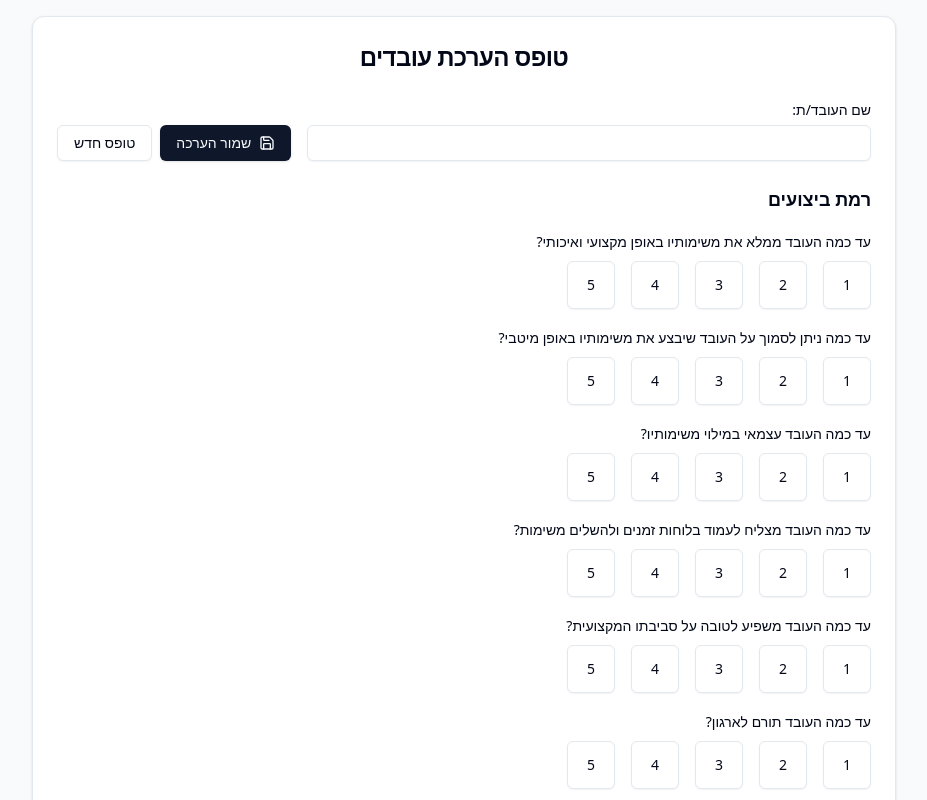
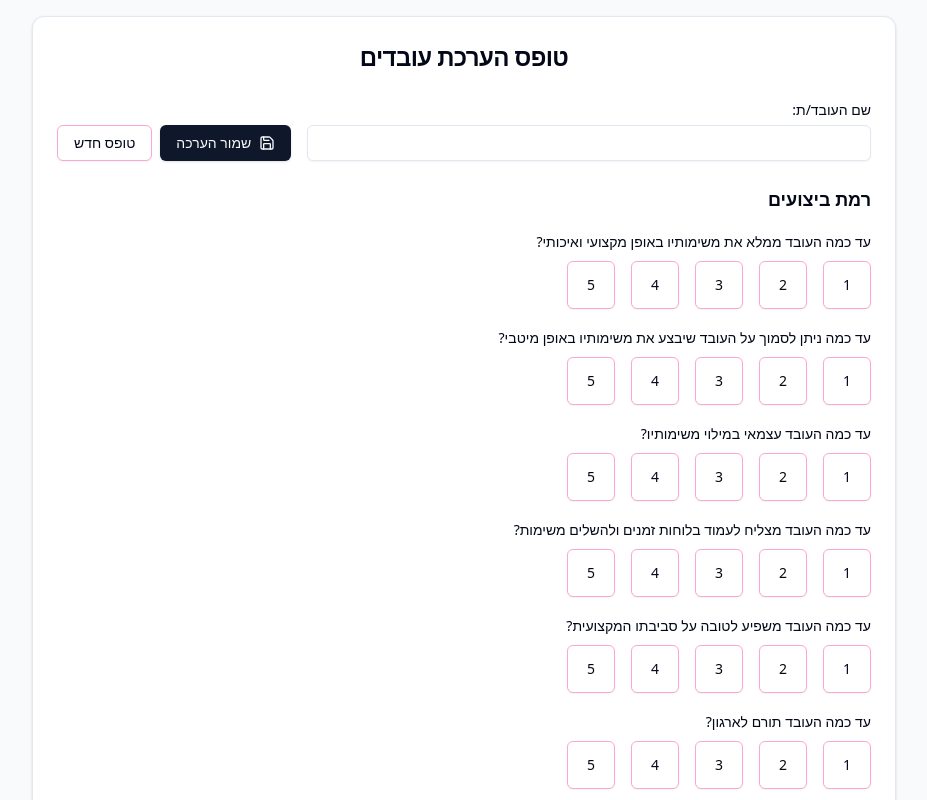
Before and after one commit to yonitfranko/employee-evaluation-app, a Next.js app: page / in a window 1280 px wide. Shown: the top 800 px of the page, without its empty margins (176-1103 px from the left). Built offline with nearby package versions, Linux system fonts and the light colour scheme.

Commit message:
Update button.jsx

```diff
--- a/src/components/ui/button.jsx
+++ b/src/components/ui/button.jsx
@@ -11,7 +11,7 @@ const buttonVariants = cva(
     variants: {
       variant: {
         default: "bg-primary text-primary-foreground shadow hover:bg-primary/90",
-        outline: "border border-input bg-background shadow-sm hover:bg-accent hover:text-accent-foreground",
+      outline: "border border-pink-300 bg-white shadow-sm hover:bg-pink-50",
       },
       size: {
         default: "h-9 px-4 py-2",
```
